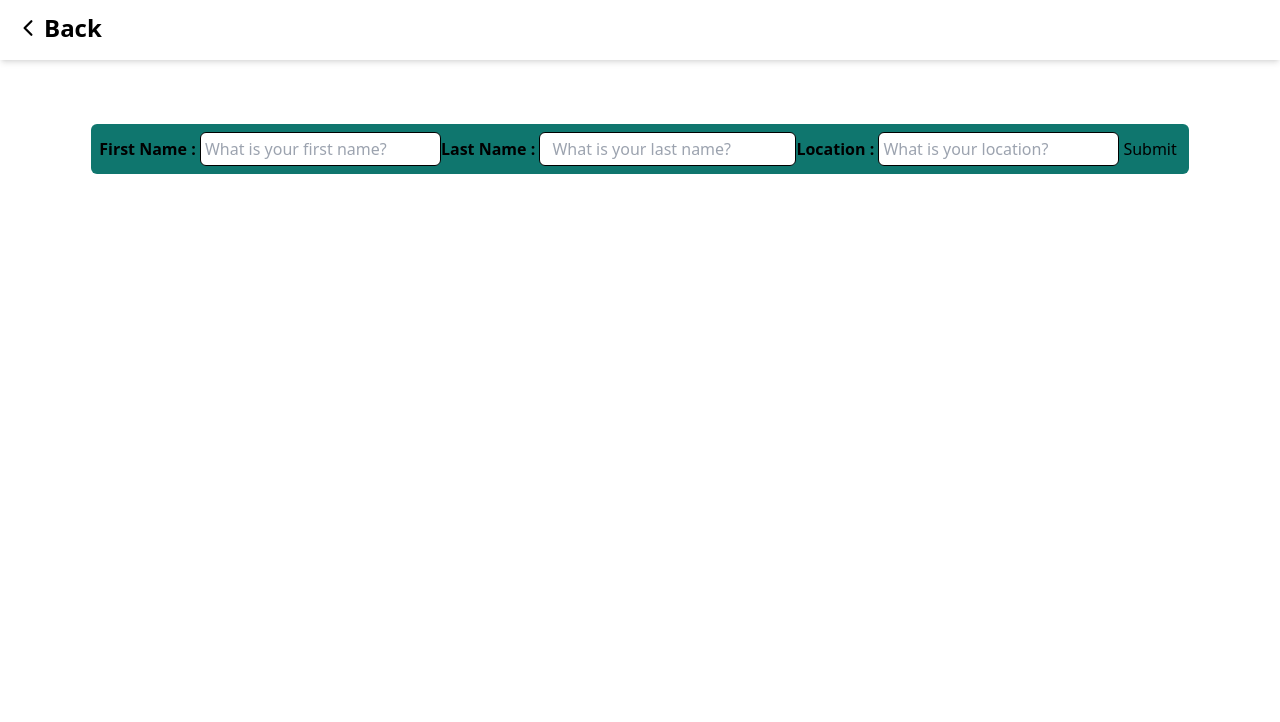
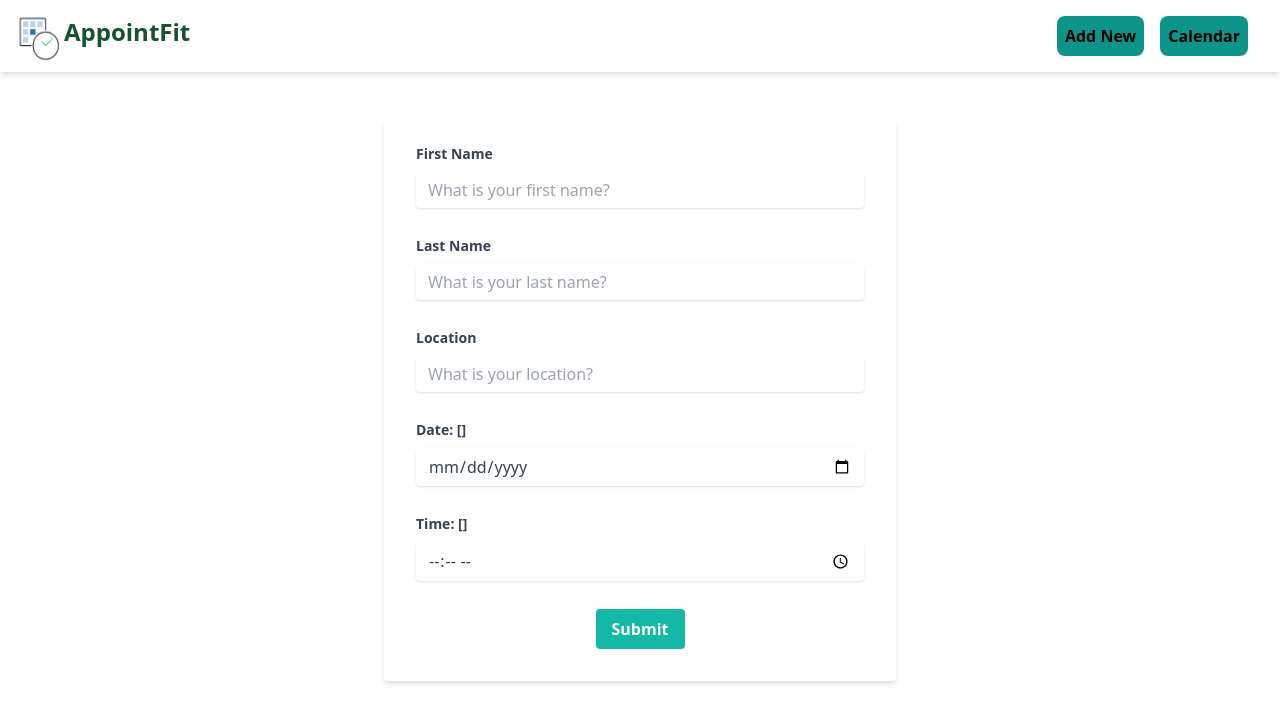
Before and after one commit to RoGue-sudo1/AppointFit, a React (Create React App) app: page /addNewAppointment in a window 1280 px wide. Shown: the top 722 px of the page. Built offline with nearby package versions, Linux system fonts and the light colour scheme.

Commit message:
built the addNewAppointment component and dispatched all the data from form to the redux store

```diff
--- a/package.json
+++ b/package.json
@@ -8,10 +8,12 @@
     "@testing-library/react": "^13.4.0",
     "@testing-library/user-event": "^13.5.0",
     "react": "^18.2.0",
+    "react-calendar": "^4.6.1",
     "react-dom": "^18.2.0",
     "react-icons": "^4.11.0",
     "react-router-dom": "^6.18.0",
     "react-scripts": "5.0.1",
+    "react-uuid": "^2.0.0",
     "web-vitals": "^2.1.4"
   },
   "scripts": {
--- a/src/component/AddNewAppointment.js
+++ b/src/component/AddNewAppointment.js
@@ -1,48 +1,144 @@
-import { IoChevronBackOutline } from "react-icons/io5";
+import { useRef, useState } from "react";
+import { useDispatch } from "react-redux";
 import { useNavigate } from "react-router-dom";
+import uuid from "react-uuid";
+import { addNewUser, toggleAppointmentForm } from "../utils/store/userSlice";
+import Header from "./Header";
 
 function AddNewAppointment() {
   const navigate = useNavigate();
+  const dispatch = useDispatch();
+  const firstName = useRef();
+  const lastName = useRef();
+  const location = useRef();
+  const dateRef = useRef();
+  const timeRef = useRef();
+  const [dates, setDates] = useState([]);
+  const [times, setTimes] = useState([]);
 
-  const handleBackButtonClicked = () => {
+  const handleSubmitButtonClicked = (e) => {
+    e.preventDefault();
+
+    dispatch(
+      addNewUser({
+        userId: uuid(),
+        firstName: firstName.current.value,
+        lastName: lastName.current.value,
+        location: location.current.value,
+        appointments: dates.map((date, index) => {
+          return {
+            date: date,
+            time: times[index],
+          };
+        }),
+      })
+    );
+    dispatch(toggleAppointmentForm());
     navigate("/");
+    alert("New user added succesfully");
   };
   return (
     <div>
-      <div
-        className="text-2xl flex  p-4 shadow-md font-bold "
-        onClick={handleBackButtonClicked}
-      >
-        <IoChevronBackOutline />
-        <h1 className="-mt-1 ml-1 ">Back</h1>
-      </div>
+      <Header />
+      <div className="flex justify-center mt-12">
+        <div className="w-full max-w-lg  ">
+          <form
+            className="bg-white shadow-md rounded px-8 pt-6 pb-8 mb-4"
+            onSubmit={handleSubmitButtonClicked}
+          >
+            <div className="mb-4">
+              <label
+                className="block text-gray-700 text-sm font-bold mb-2"
+                htmlFor="firstName"
+              >
+                First Name
+              </label>
+              <input
+                className="shadow appearance-none rounded w-full py-2 px-3 text-gray-700 mb-3 leading-tight focus:outline-none focus:shadow-outline"
+                id="firstName"
+                type="text"
+                required
+                ref={firstName}
+                placeholder="What is your first name?"
+              />
+            </div>
+            <div className="mb-4">
+              <label
+                className="block text-gray-700 text-sm font-bold mb-2"
+                htmlFor="lastName"
+              >
+                Last Name
+              </label>
+              <input
+                className="shadow appearance-none rounded w-full py-2 px-3 text-gray-700 mb-3 leading-tight focus:outline-none focus:shadow-outline"
+                id="lastName"
+                type="text"
+                required
+                ref={lastName}
+                placeholder="What is your last name?"
+              />
+            </div>
+            <div className="mb-4">
+              <label
+                className="block text-gray-700 text-sm font-bold mb-2"
+                htmlFor="location"
+              >
+                Location
+              </label>
+              <input
+                className="shadow appearance-none rounded w-full py-2 px-3 text-gray-700 mb-3 leading-tight focus:outline-none focus:shadow-outline"
+                id="location"
+                ref={location}
+                type="text"
+                required
+                placeholder="What is your location?"
+              />
+            </div>
+            <div className="mb-4">
+              <label
+                className="block text-gray-700 text-sm font-bold mb-2"
+                htmlFor="date"
+              >
+                Date: [{dates.map((date) => date).join(" , ")}]
+              </label>
+              <input
+                className="shadow appearance-none rounded w-full py-2 px-3 text-gray-700 mb-3 leading-tight focus:outline-none focus:shadow-outline"
+                id="date"
+                ref={dateRef}
+                onChange={(e) => {
+                  setDates([...dates, dateRef.current.value]);
+                }}
+                type="date"
+                required
+              />
+            </div>
+            <div className="mb-4">
+              <label
+                className="block text-gray-700 text-sm font-bold mb-2"
+                htmlFor="time"
+              >
+                Time: [{times.map((time) => time).join(" , ")}]
+              </label>
+              <input
+                className="shadow appearance-none rounded w-full py-2 px-3 text-gray-700 mb-3 leading-tight focus:outline-none focus:shadow-outline"
+                id="time"
+                ref={timeRef}
+                onChange={(e) => {
+                  setTimes([...times, timeRef.current.value]);
+                }}
+                type="time"
+                required
+              />
+            </div>
 
-      <div className="mt-16 flex justify-center">
-        <div className="bg-teal-700 p-2 rounded-md ">
-          <form onSubmit={(e)=>e.preventDefault()} className="flex-row" >
-            <label for="first_name" className="font-bold">First Name : </label>
-            <input
-              type="text"
-              id="first_name"
-              placeholder="What is your first name?"
-              className="border border-black p-1 rounded-md"
-            />
-            <label for="last_name" className="font-bold">Last Name : </label>
-            <input
-              type="text"
-              id="last_name"
-              placeholder="What is your last name?"
-              className="border border-black px-3 py-1 rounded-md"
-            />
-            <label for="location" className="font-bold">Location : </label>
-            <input
-              type="text"
-              id="location"
-              placeholder="What is your location?"
-              className="border border-black p-1 rounded-md"
-            />
-
-            <button className="p-1 rounded-md">Submit</button>
+            <div className="flex justify-center items-center">
+              <button
+                className="bg-teal-500 hover:bg-teal-700 text-white font-bold py-2 px-4 rounded focus:outline-none focus:shadow-outline"
+                type="submit"
+              >
+                Submit
+              </button>
+            </div>
           </form>
         </div>
       </div>
--- a/src/component/Body.js
+++ b/src/component/Body.js
@@ -1,11 +1,12 @@
 
 import Header from "./Header"
+import MainContainer from "./MainContainer"
+function Body() {
 
-
-function Body() {
   return (
     <div>
       <Header/>
+      <MainContainer/>
     </div>
   )
 }
--- a/src/component/Header.js
+++ b/src/component/Header.js
@@ -1,25 +1,54 @@
-import React from 'react'
-import { useNavigate } from 'react-router-dom'
+import React from "react";
+import { IoChevronBackOutline } from "react-icons/io5";
+import { useDispatch, useSelector } from "react-redux";
+import { useNavigate } from "react-router-dom";
+import { toggleAppointmentForm } from "../utils/store/userSlice";
 
 function Header() {
-  const navigate = useNavigate()
+  const navigate = useNavigate();
+  const dispatch =useDispatch()
+  const appointmentForm = useSelector((store) => store.user.appointmentForm);
 
-  const handleAddNewButtonClicked =()=>{
-         navigate("/addNewAppointment")
-  }
+  const handleAddNewButtonClicked = () => {
+    dispatch(toggleAppointmentForm())
+    navigate("/addNewAppointment");
+
+  };
+
+  const handleBackButtonClicked = () => {
+    dispatch(toggleAppointmentForm())
+    navigate("/");
+  };
 
   return (
-    <div className=' flex justify-between align-middle shadow-md '>
-      <div className='flex  p-2' >
-        <img src='./logo.png' alt="Logo" className='w-14' />
-        <h1 className='pt-2 text-green-900 text-2xl font-bold'>AppointFit</h1>
-      </div>
-      <div className='mr-4'>
-        <button className='p-2 bg-teal-600 mr-12 rounded-lg font-bold  m-4' onClick={handleAddNewButtonClicked}>Add New</button>
-        <button className='p-2 bg-teal-600 -ml-8 rounded-lg font-bold  m-4'>Callender</button>
+    <div className=" flex justify-between align-middle shadow-md ">
+      {!appointmentForm ? (
+        <div className="flex cursor-pointer  p-2" onClick={()=>{navigate("/")}} >
+          <img src="./logo.png" alt="Logo" className="w-14" />
+          <h1 className="pt-2 text-green-900 text-2xl font-bold">AppointFit</h1>
+        </div>
+      ) : (
+        <div
+          className="text-2xl flex  p-4 cursor-pointer font-bold "
+          onClick={handleBackButtonClicked}
+        >
+          <IoChevronBackOutline />
+          <h1 className="-mt-1 ml-1 ">Back</h1>
+        </div>
+      )}
+      <div className="mr-4">
+        {!appointmentForm && <button
+          className="p-2 bg-teal-600 mr-12 rounded-lg font-bold  m-4"
+          onClick={handleAddNewButtonClicked}
+        >
+          Add New
+        </button>}
+        <button className="p-2 bg-teal-600 -ml-8 rounded-lg font-bold  m-4">
+          Calendar
+        </button>
       </div>
     </div>
-  )
+  );
 }
 
-export default Header
+export default Header;
--- /dev/null
+++ b/src/component/MainContainer.js
@@ -0,0 +1,11 @@
+import React from 'react'
+
+function MainContainer() {
+  return (
+    <div>
+      Main Container
+    </div>
+  )
+}
+
+export default MainContainer
--- a/src/utils/store/userSlice.js
+++ b/src/utils/store/userSlice.js
@@ -3,22 +3,19 @@ const { createSlice } = require("@reduxjs/toolkit");
 const userSlice = createSlice({
     name:"user",
     initialState:{
-        users:[{
-            firstName:"Harsh",
-            userId:"123",
-            lastName:"Rathore",
-            location:"Jaipur",
-            appointment:"today"
-        }]
+        users:[],
+        appointmentForm:false
     },
     reducers:{
         addNewUser:(state,action)=>{
             state.users.push(action.payload)
         },
-
+        toggleAppointmentForm:(state)=>{
+            state.appointmentForm = !state.appointmentForm
+        }
     }
 })
 
-export const {addNewUser} = userSlice.actions
+export const {addNewUser,toggleAppointmentForm} = userSlice.actions
 
 export default userSlice.reducer
```
Also changed, not shown: 2 other files (tests, documents, lock files or other folders).
